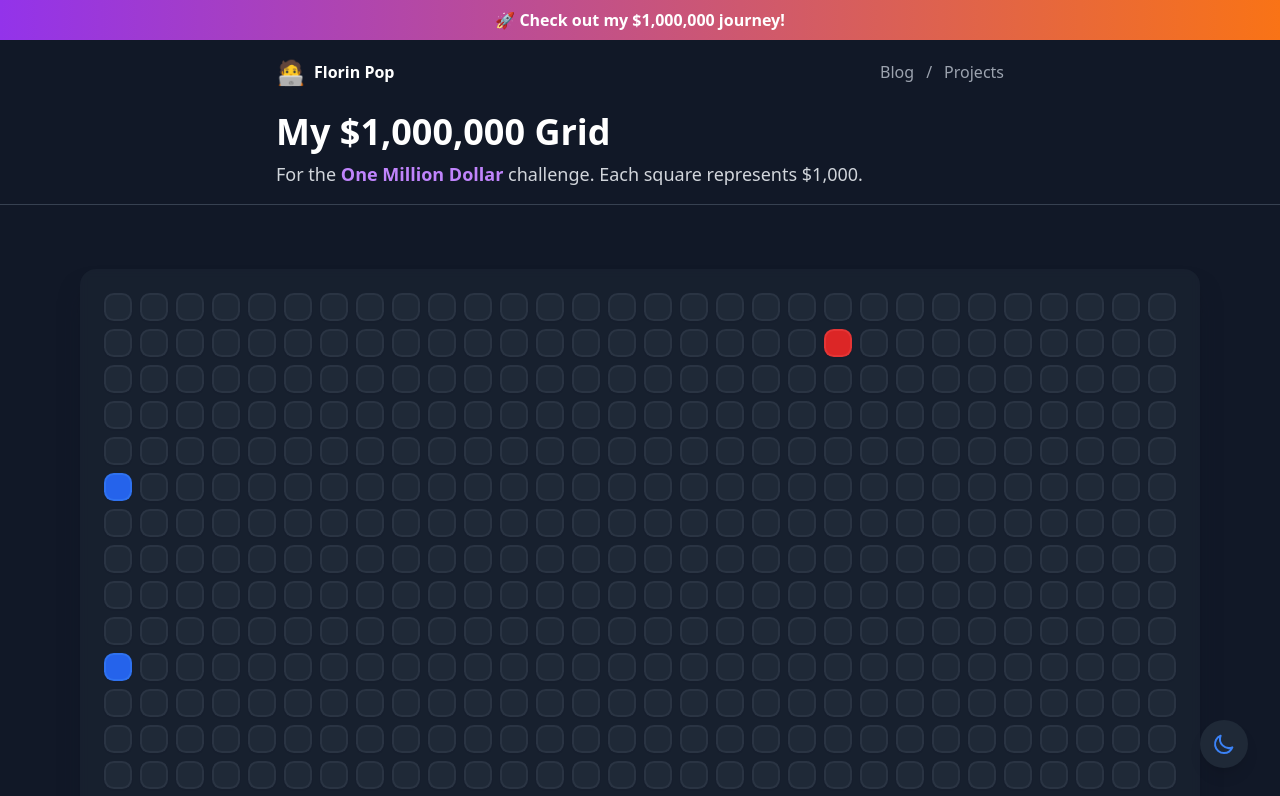
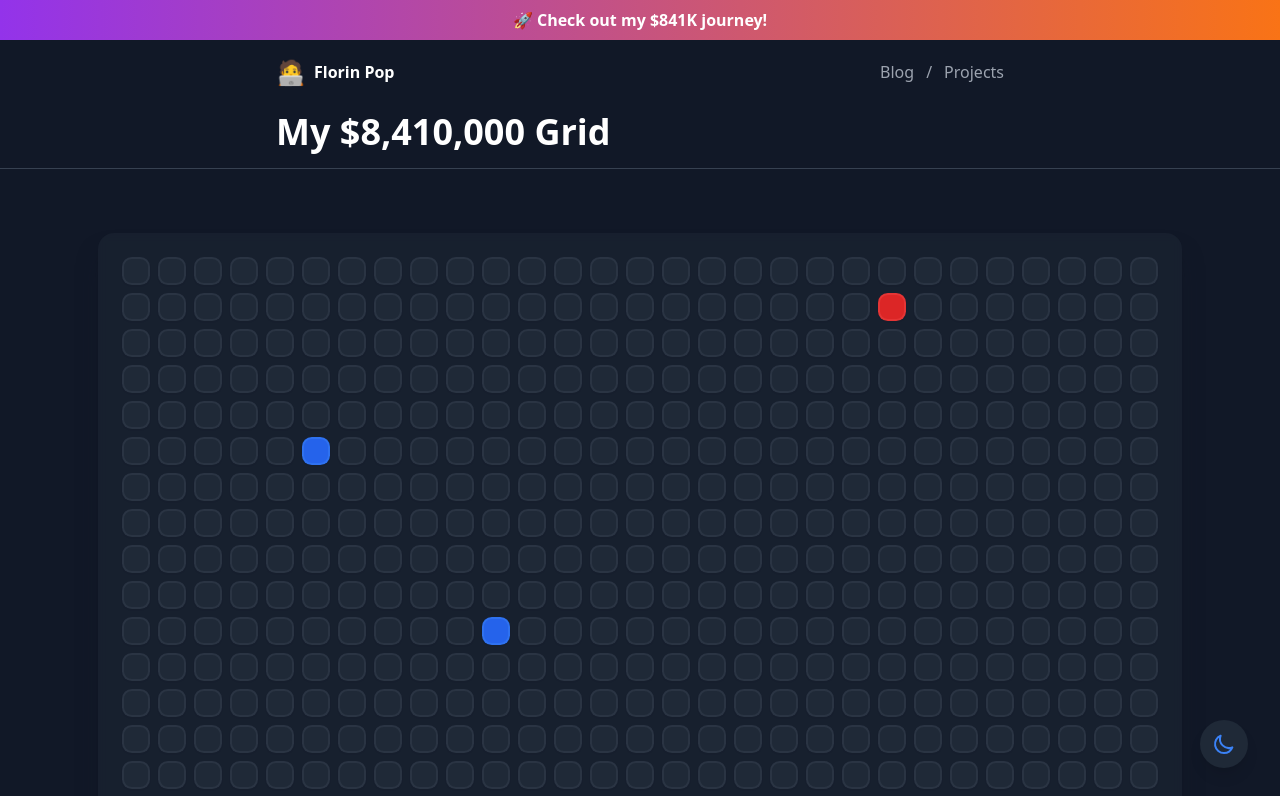
Before and after one commit to ishapaghdal/841-grid, a React (Vite) app in the folder 841-grid/: page / in a window 1280 px wide. Shown: the top 796 px of the page. Built offline with nearby package versions, Linux system fonts and the light colour scheme.

Commit message:
Bug fixed for the grid

```diff
--- a/841-grid/src/components/Header.tsx
+++ b/841-grid/src/components/Header.tsx
@@ -4,7 +4,7 @@ const Header = () => {
       <div className="w-full flex flex-col">
         {/* Top Banner */}
         <div className="bg-gradient-to-r from-purple-600 to-orange-500 text-white text-center py-2 font-semibold">
-          🚀 Check out my $1,000,000 journey!
+          🚀 Check out my $841K journey!
         </div>
 
         {/* Main Content */}
@@ -29,15 +29,15 @@ const Header = () => {
 
             {/* Title and Description */}
             <h1 className="text-4xl font-bold mt-6 dark:text-white">
-              My $1,000,000 Grid
+              My $8,410,000 Grid
             </h1>
-            <p className="mt-2 text-lg text-gray-700 dark:text-gray-300">
+            {/* <p className="mt-2 text-lg text-gray-700 dark:text-gray-300">
               For the{" "}
               <span className="text-purple-600 dark:text-purple-400 font-semibold">
                 One Million Dollar
               </span>{" "}
               challenge. Each square represents $1,000.
-            </p>
+            </p> */}
           </div>
         </div>
       </div>
--- a/841-grid/src/components/contribution-graph.tsx
+++ b/841-grid/src/components/contribution-graph.tsx
@@ -37,8 +37,8 @@ const calculateLevel = (amount: number): ContributionLevel => {
 const generateContributionData = (
   data: ContributionData[]
 ): ContributionDay[] => {
-  // Create an array of 900 days with default values
-  const days = Array.from({ length: 900 }, (_, index) => ({
+  // Change length from 900 to 841 (29x29)
+  const days = Array.from({ length: 841 }, (_, index) => ({
     index,
     amount: 0,
     source: "No contribution",
@@ -121,13 +121,13 @@ export function ContributionGraph() {
 
   return (
     <div className="w-full flex justify-center items-center px-4">
-      <div className="inline-block p-4 sm:p-6 rounded-2xl bg-white/50 dark:bg-gray-800/50 backdrop-blur-sm shadow-xl dark:shadow-gray-900/50 overflow-visible relative">
-        <div className="grid grid-cols-15 sm:grid-cols-20 md:grid-cols-25 lg:grid-cols-30 gap-1 sm:gap-2">
+      <div className="inline-block p-4 sm:p-6 rounded-2xl bg-white/50 dark:bg-gray-800/50 backdrop-blur-sm shadow-xl dark:shadow-gray-900/50 relative">
+        <div className="grid grid-cols-[repeat(15,1fr)] sm:grid-cols-[repeat(20,1fr)] md:grid-cols-[repeat(25,1fr)] lg:grid-cols-[repeat(29,1fr)] gap-1 sm:gap-2">
           {contributionData.map((day) => (
             <div
               key={day.index}
               className={`
-                w-5 h-5 sm:w-6 sm:h-6 md:w-7 md:h-7
+                w-4 h-4 sm:w-5 sm:h-5 md:w-6 md:h-6 lg:w-7 lg:h-7
                 rounded-[35%]
                 transform hover:scale-110
                 transition-all duration-300 ease-in-out
--- a/841-grid/src/components/ui/toolpit.tsx
+++ b/841-grid/src/components/ui/toolpit.tsx
@@ -1,35 +1,35 @@
-import type * as React from "react";
+// import type * as React from "react";
 
-import { cn } from "../../lib/utils";
+// import { cn } from "../../lib/utils";
 
-const TooltipProvider = ({ children }: { children: React.ReactNode }) => {
-  return <>{children}</>;
-};
+// const TooltipProvider = ({ children }: { children: React.ReactNode }) => {
+//   return <>{children}</>;
+// };
 
-const Tooltip = ({ children }: { children: React.ReactNode }) => {
-  return <span>{children}</span>;
-};
+// const Tooltip = ({ children }: { children: React.ReactNode }) => {
+//   return <span>{children}</span>;
+// };
 
-const TooltipTrigger = ({ children }: { children: React.ReactNode }) => {
-  return <span>{children}</span>;
-};
+// const TooltipTrigger = ({ children }: { children: React.ReactNode }) => {
+//   return <span>{children}</span>;
+// };
 
-const TooltipContent = ({
-  className,
-  children,
-  ...props
-}: React.HTMLAttributes<HTMLDivElement> & { children: React.ReactNode }) => {
-  return (
-    <div
-      className={cn(
-        "z-50 overflow-hidden rounded-md border bg-popover text-popover-foreground shadow-md animate-in fade-in-0 zoom-in-95 data-[state=open]:animate-out data-[state=open]:fade-out-0 data-[state=open]:zoom-out-95",
-        className
-      )}
-      {...props}
-    >
-      {children}
-    </div>
-  );
-};
+// const TooltipContent = ({
+//   className,
+//   children,
+//   ...props
+// }: React.HTMLAttributes<HTMLDivElement> & { children: React.ReactNode }) => {
+//   return (
+//     <div
+//       className={cn(
+//         "z-50 overflow-hidden rounded-md border bg-popover text-popover-foreground shadow-md animate-in fade-in-0 zoom-in-95 data-[state=open]:animate-out data-[state=open]:fade-out-0 data-[state=open]:zoom-out-95",
+//         className
+//       )}
+//       {...props}
+//     >
+//       {children}
+//     </div>
+//   );
+// };
 
-export { Tooltip, TooltipContent, TooltipProvider, TooltipTrigger };
+// export { Tooltip, TooltipContent, TooltipProvider, TooltipTrigger };
--- a/841-grid/src/lib/utils.ts
+++ b/841-grid/src/lib/utils.ts
@@ -1,6 +1,6 @@
-import { clsx, type ClassValue } from "clsx"
-import { twMerge } from "tailwind-merge"
+// import { clsx, type ClassValue } from "clsx"
+// import { twMerge } from "tailwind-merge"
 
-export function cn(...inputs: ClassValue[]) {
-  return twMerge(clsx(inputs))
-}
+// export function cn(...inputs: ClassValue[]) {
+//   return twMerge(clsx(inputs))
+// }
```
Also changed, not shown: 1 other file (tests, documents, lock files or other folders).
